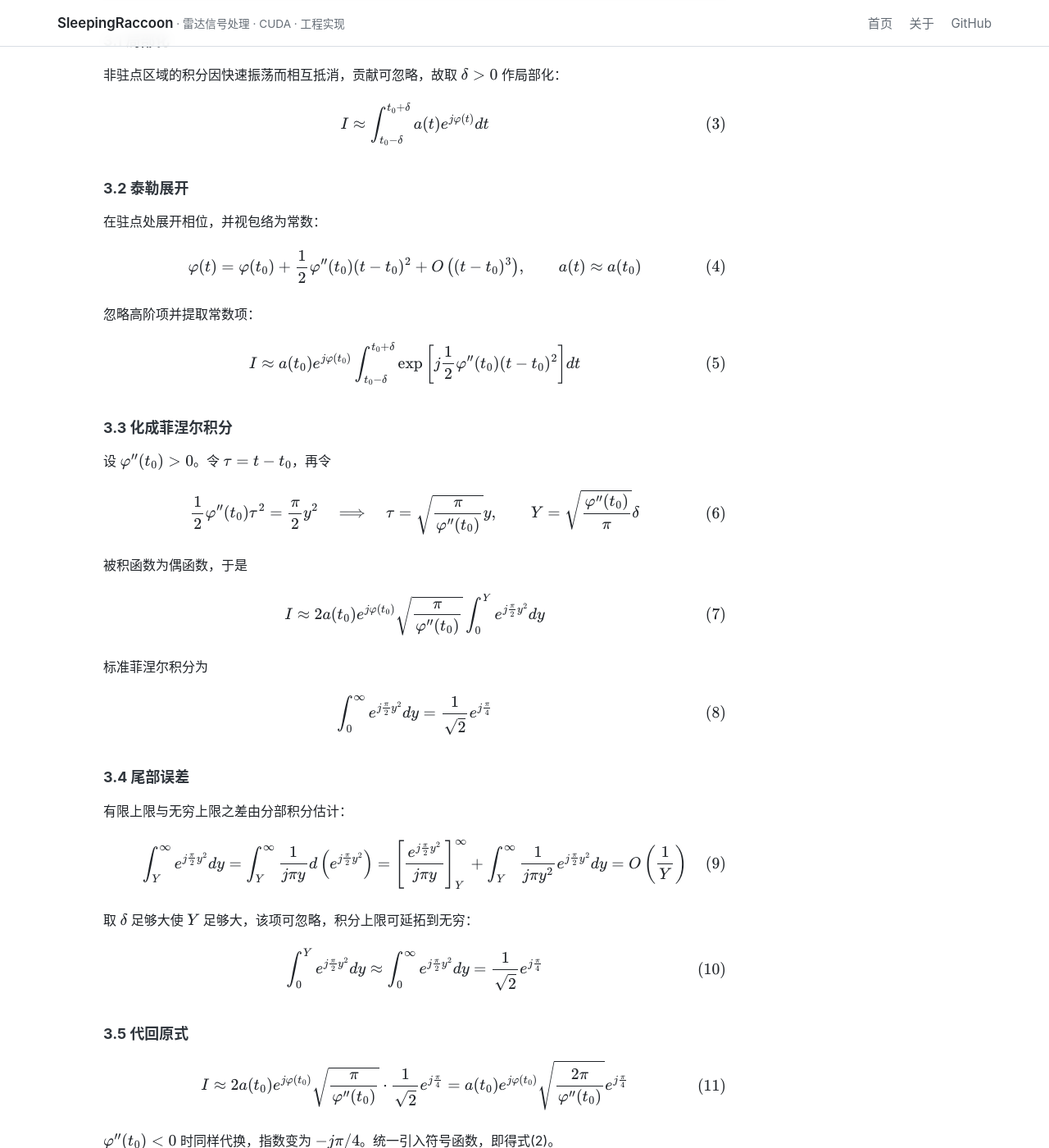
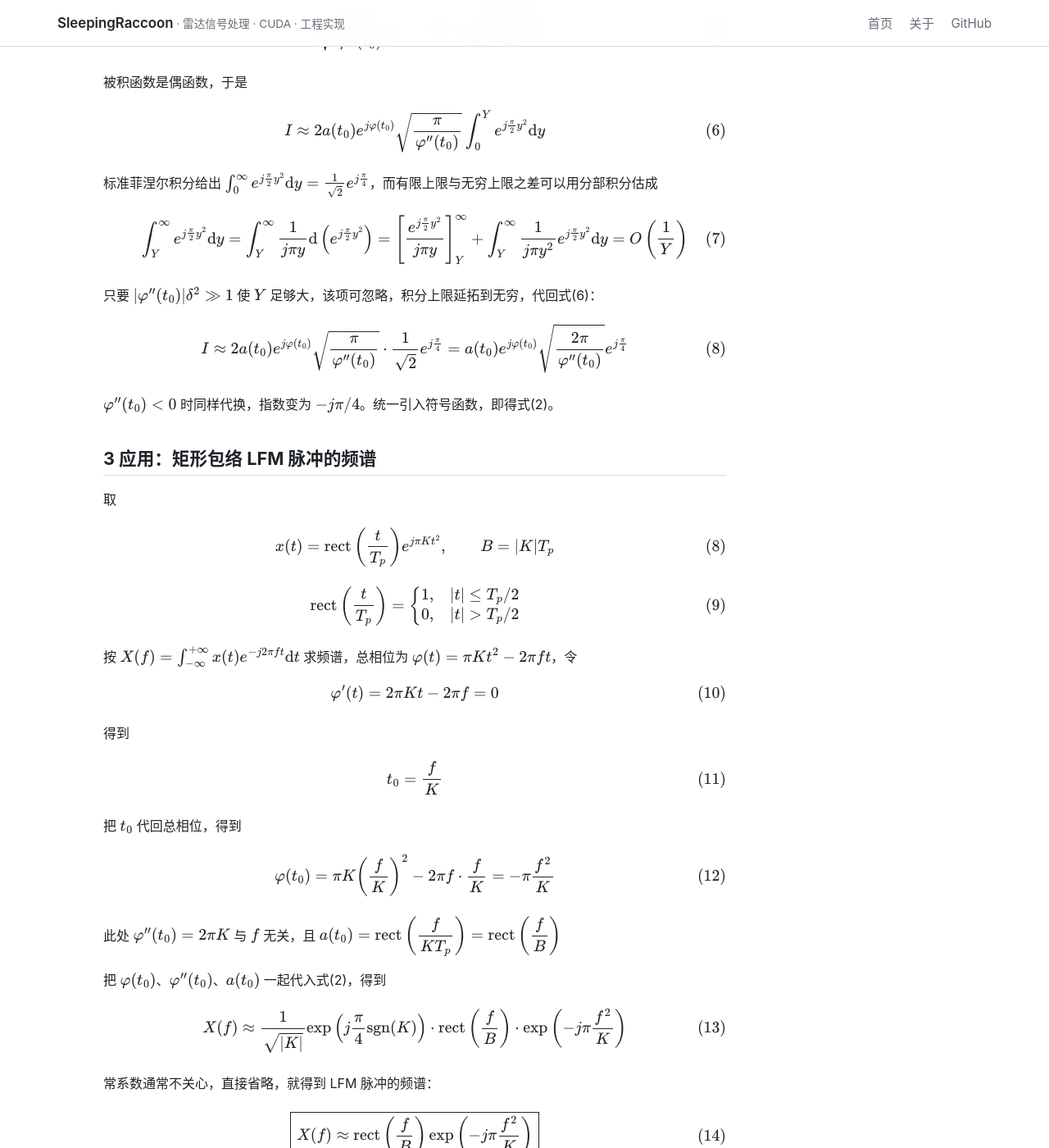
Before and after one commit to SleepingRaccoon/SleepingRaccoon.github.io, a Jekyll site: the page built from _radar/01_驻定相位原理.md, in a window 1280 px wide and 1400 px high, scrolled down 1063 px. Shown: the whole window at 82% size. Built offline with Jekyll 4.4.1, drawn with Linux system fonts in a browser that asks for light colours; formulas are drawn with MathJax 3; some of the changed text lies outside the part shown.

Commit message:
docs(01): 作者修改：改为 结论/证明/应用 三节，补上矩形包络 LFM 频谱的 POSP 推导

```diff
--- a/_radar/01_驻定相位原理.md
+++ b/_radar/01_驻定相位原理.md
@@ -1,106 +1,121 @@
 ---
 title: 驻定相位原理
 order: 1
-description: 给出振荡积分的单驻点驻定相位公式，含适用条件与完整证明——从局部化、泰勒展开、菲涅尔积分到尾部误差估计。
+description: 给出振荡积分的单驻点驻定相位公式与证明，并用它证明矩形包络 LFM 脉冲的频谱。
 ---
 
-## 1 符号约定
-*   $t$：积分变量。
-*   $a(t)$：振幅包络，实函数，在驻点附近变化缓慢。
-*   $\varphi(t)$：相位函数，实函数；要求它随 $t$ 变化足够快。
-*   $t_0$：$\varphi(t)$ 在积分区间内的唯一驻点，满足 $\varphi^{\prime}(t_0) = 0$。
-*   $I$：待求的振荡积分，形如式(1)。
-*   $\operatorname{sgn}(\cdot)$：符号函数。
+## 1 结论与适用条件
 
-## 2 结论与适用条件
-考虑如下形式的振荡积分：
+考虑振荡积分
 
 $$
-I = \int_{-\infty}^{+\infty} a(t) e^{j\varphi(t)} dt \tag{1}
+I = \int_{-\infty}^{+\infty} a(t) e^{j\varphi(t)} \mathrm{d}t \tag{1}
 $$
 
-若满足以下条件：
+若满足：
 
-*   $a(t)$ 为实包络，在驻点附近变化缓慢；
-*   $\varphi(t)$ 为实相位函数；
-*   在积分区间内，$\varphi(t)$ 存在唯一驻点 $t_0$，满足 $\varphi^{\prime}(t_0) = 0$；
-*   驻点非退化，即 $\varphi^{\prime\prime}(t_0) \neq 0$。
+*   $a(t)$ 是实包络，在驻点附近变化缓慢；
+*   $\varphi(t)$ 是实相位，且变化足够快；
+*   $\varphi(t)$ 在积分区间内存在唯一驻点 $t_0$（即 $\varphi^{\prime}(t_0) = 0$）且非退化（$\varphi^{\prime\prime}(t_0) \neq 0$）。
 
-则当相位 $\varphi(t)$ 变化足够快时，积分的主要贡献集中在驻点 $t_0$ 附近，其近似值为
+则积分的主要贡献集中在 $t_0$ 附近，近似值为
 
 $$
 I \approx a(t_0) e^{j\varphi(t_0)} \sqrt{\frac{2\pi}{\lvert \varphi^{\prime\prime}(t_0) \rvert}} \exp\left( j\frac{\pi}{4} \operatorname{sgn}(\varphi^{\prime\prime}(t_0)) \right) \tag{2}
 $$
 
-## 3 证明
-### 3.1 局部化
-非驻点区域的积分因快速振荡而相互抵消，贡献可忽略，故取 $\delta > 0$ 作局部化：
+## 2 证明
+
+非驻点区域因快速振荡相互抵消，只留 $t_0$ 附近长度为 $2\delta$ 的一段；在该段内把相位在驻点处展开，包络取常值：
 
 $$
-I \approx \int_{t_0-\delta}^{t_0+\delta} a(t) e^{j\varphi(t)} dt \tag{3}
+\varphi(t) = \varphi(t_0) + \frac{1}{2}\varphi^{\prime\prime}(t_0)(t-t_0)^2 + O\left((t-t_0)^3\right),
+\qquad
+a(t) \approx a(t_0) \tag{3}
 $$
 
-### 3.2 泰勒展开
-在驻点处展开相位，并视包络为常数：
+略去高阶项并提取常数因子，得到
 
 $$
-\varphi(t) = \varphi(t_0) + \frac{1}{2}\varphi^{\prime\prime}(t_0)(t-t_0)^2 + O\left((t-t_0)^3\right), \qquad a(t) \approx a(t_0) \tag{4}
+I \approx a(t_0) e^{j\varphi(t_0)} \int_{t_0-\delta}^{t_0+\delta} \exp\left[ j\frac{1}{2}\varphi^{\prime\prime}(t_0)(t-t_0)^2 \right] \mathrm{d}t \tag{4}
 $$
 
-忽略高阶项并提取常数项：
+设 $\varphi^{\prime\prime}(t_0) > 0$。令 $\tau = t - t_0$，再令 $\frac{1}{2}\varphi^{\prime\prime}(t_0)\tau^2 = \frac{\pi}{2}y^2$，即
 
 $$
-I \approx a(t_0) e^{j\varphi(t_0)} \int_{t_0-\delta}^{t_0+\delta} \exp\left[ j\frac{1}{2}\varphi^{\prime\prime}(t_0)(t-t_0)^2 \right] dt \tag{5}
+\tau = \sqrt{\frac{\pi}{\varphi^{\prime\prime}(t_0)}} y,
+\qquad
+Y = \sqrt{\frac{\varphi^{\prime\prime}(t_0)}{\pi}} \delta \tag{5}
 $$
 
-### 3.3 化成菲涅尔积分
-设 $\varphi^{\prime\prime}(t_0) > 0$。令 $\tau = t - t_0$，再令
+被积函数是偶函数，于是
 
 $$
-\frac{1}{2}\varphi^{\prime\prime}(t_0)\tau^2 = \frac{\pi}{2}y^2
-\quad\Longrightarrow\quad
-\tau = \sqrt{\frac{\pi}{\varphi^{\prime\prime}(t_0)}} y,
-\qquad
-Y = \sqrt{\frac{\varphi^{\prime\prime}(t_0)}{\pi}} \delta \tag{6}
+I \approx 2a(t_0) e^{j\varphi(t_0)} \sqrt{\frac{\pi}{\varphi^{\prime\prime}(t_0)}} \int_{0}^{Y} e^{j\frac{\pi}{2}y^2} \mathrm{d}y \tag{6}
 $$
 
-被积函数为偶函数，于是
+标准菲涅尔积分给出 $\int_{0}^{\infty} e^{j\frac{\pi}{2}y^2} \mathrm{d}y = \frac{1}{\sqrt{2}} e^{j\frac{\pi}{4}}$，而有限上限与无穷上限之差可以用分部积分估成
 
 $$
-I \approx 2a(t_0) e^{j\varphi(t_0)} \sqrt{\frac{\pi}{\varphi^{\prime\prime}(t_0)}} \int_{0}^{Y} e^{j\frac{\pi}{2}y^2} dy \tag{7}
+\int_{Y}^{\infty} e^{j\frac{\pi}{2}y^2} \mathrm{d}y = \int_{Y}^{\infty} \frac{1}{j\pi y} \mathrm{d}\left( e^{j\frac{\pi}{2}y^2} \right) = \left[ \frac{e^{j\frac{\pi}{2}y^2}}{j\pi y} \right]_{Y}^{\infty} + \int_{Y}^{\infty} \frac{1}{j\pi y^2} e^{j\frac{\pi}{2}y^2} \mathrm{d}y = O\left(\frac{1}{Y}\right) \tag{7}
 $$
 
-标准菲涅尔积分为
+只要 $\lvert \varphi^{\prime\prime}(t_0) \rvert \delta^2 \gg 1$ 使 $Y$ 足够大，该项可忽略，积分上限延拓到无穷，代回式(6)：
 
 $$
-\int_{0}^{\infty} e^{j\frac{\pi}{2}y^2} dy = \frac{1}{\sqrt{2}} e^{j\frac{\pi}{4}} \tag{8}
-$$
-
-### 3.4 尾部误差
-有限上限与无穷上限之差由分部积分估计：
-
-$$
-\int_{Y}^{\infty} e^{j\frac{\pi}{2}y^2} dy = \int_{Y}^{\infty} \frac{1}{j\pi y} d\left( e^{j\frac{\pi}{2}y^2} \right) = \left[ \frac{e^{j\frac{\pi}{2}y^2}}{j\pi y} \right]_{Y}^{\infty} + \int_{Y}^{\infty} \frac{1}{j\pi y^2} e^{j\frac{\pi}{2}y^2} dy = O\left(\frac{1}{Y}\right) \tag{9}
-$$
-
-取 $\delta$ 足够大使 $Y$ 足够大，该项可忽略，积分上限可延拓到无穷：
-
-$$
-\int_{0}^{Y} e^{j\frac{\pi}{2}y^2} dy \approx \int_{0}^{\infty} e^{j\frac{\pi}{2}y^2} dy = \frac{1}{\sqrt{2}} e^{j\frac{\pi}{4}} \tag{10}
-$$
-
-### 3.5 代回原式
-
-$$
-I \approx 2a(t_0) e^{j\varphi(t_0)} \sqrt{\frac{\pi}{\varphi^{\prime\prime}(t_0)}} \cdot \frac{1}{\sqrt{2}} e^{j\frac{\pi}{4}} = a(t_0) e^{j\varphi(t_0)} \sqrt{\frac{2\pi}{\varphi^{\prime\prime}(t_0)}} e^{j\frac{\pi}{4}} \tag{11}
+I \approx 2a(t_0) e^{j\varphi(t_0)} \sqrt{\frac{\pi}{\varphi^{\prime\prime}(t_0)}} \cdot \frac{1}{\sqrt{2}} e^{j\frac{\pi}{4}} = a(t_0) e^{j\varphi(t_0)} \sqrt{\frac{2\pi}{\varphi^{\prime\prime}(t_0)}} e^{j\frac{\pi}{4}} \tag{8}
 $$
 
 $\varphi^{\prime\prime}(t_0) < 0$ 时同样代换，指数变为 $-j\pi/4$。统一引入符号函数，即得式(2)。
 
-## 4 速查
+## 3 应用：矩形包络 LFM 脉冲的频谱
+
+取
 
 $$
-I = \int_{-\infty}^{+\infty} a(t) e^{j\varphi(t)} dt \approx a(t_0) e^{j\varphi(t_0)} \sqrt{\frac{2\pi}{\lvert \varphi^{\prime\prime}(t_0) \rvert}} \exp\left( j\frac{\pi}{4} \operatorname{sgn}(\varphi^{\prime\prime}(t_0)) \right)
+x(t) = \operatorname{rect}\left(\frac{t}{T_p}\right) e^{j\pi K t^2},
+\qquad
+B = \lvert K \rvert T_p \tag{8}
 $$
 
-一句话：振荡积分的贡献集中在相位驻点 $t_0$ 附近，幅度由包络在驻点的取值与二阶导的平方根共同决定，额外的 $\pm\pi/4$ 来自菲涅尔积分；用它的前提是驻点唯一、非退化，且相位在一个足够大的邻域内已经是二次型。
+$$
+\operatorname{rect}\left(\frac{t}{T_p}\right) =
+\begin{cases}
+1, & \lvert t \rvert \le T_p/2 \\
+0, & \lvert t \rvert > T_p/2
+\end{cases}
+\tag{9}
+$$
+
+按 $X(f) = \int_{-\infty}^{+\infty} x(t) e^{-j2\pi f t} \mathrm{d}t$ 求频谱，总相位为 $\varphi(t) = \pi K t^2 - 2\pi f t$，令
+
+$$
+\varphi^{\prime}(t) = 2\pi K t - 2\pi f = 0 \tag{10}
+$$
+
+得到
+
+$$
+t_0 = \frac{f}{K} \tag{11}
+$$
+
+把 $t_0$ 代回总相位，得到
+
+$$
+\varphi(t_0) = \pi K \left(\frac{f}{K}\right)^2 - 2\pi f \cdot \frac{f}{K} = -\pi\frac{f^2}{K} \tag{12}
+$$
+
+此处 $\varphi^{\prime\prime}(t_0) = 2\pi K$ 与 $f$ 无关，且
+$$a(t_0) = \operatorname{rect}\left(\dfrac{f}{K T_p}\right) = \operatorname{rect}\left(\dfrac{f}{B}\right) $$
+
+把 $\varphi(t_0)$、$\varphi^{\prime\prime}(t_0)$、$a(t_0)$ 一起代入式(2)，得到
+
+$$
+X(f) \approx \frac{1}{\sqrt{\lvert K \rvert}} \exp\left( j\frac{\pi}{4} \operatorname{sgn}(K) \right) \cdot \operatorname{rect}\left(\frac{f}{B}\right) \cdot \exp\left( -j\pi \frac{f^2}{K} \right) \tag{13}
+$$
+
+常系数通常不关心，直接省略，就得到 LFM 脉冲的频谱：
+
+$$
+\boxed{\, X(f) \approx \operatorname{rect}\left(\frac{f}{B}\right) \exp\left( -j\pi \frac{f^2}{K} \right) \,} \tag{14}
+$$
```
